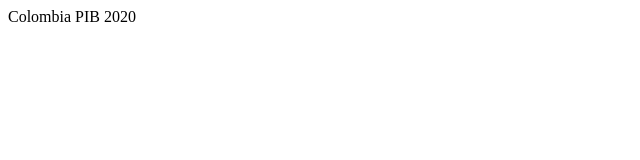
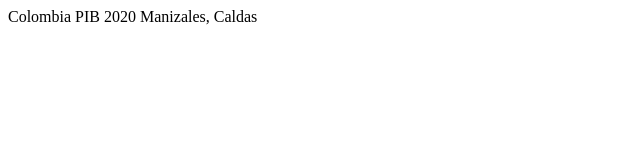
Before and after one commit to atmao/indices, a plain HTML site: page index.html in a window 1280 px wide. Shown: the whole page, without its empty margins (0-640 px from the left). Drawn offline with Linux system fonts and the light colour scheme.

Commit message:
Update index.html

```diff
--- a/index.html
+++ b/index.html
@@ -7,6 +7,7 @@
 <body>
 Colombia
 PIB 2020
+Manizales, Caldas
 </body>
 
 </html>
```
